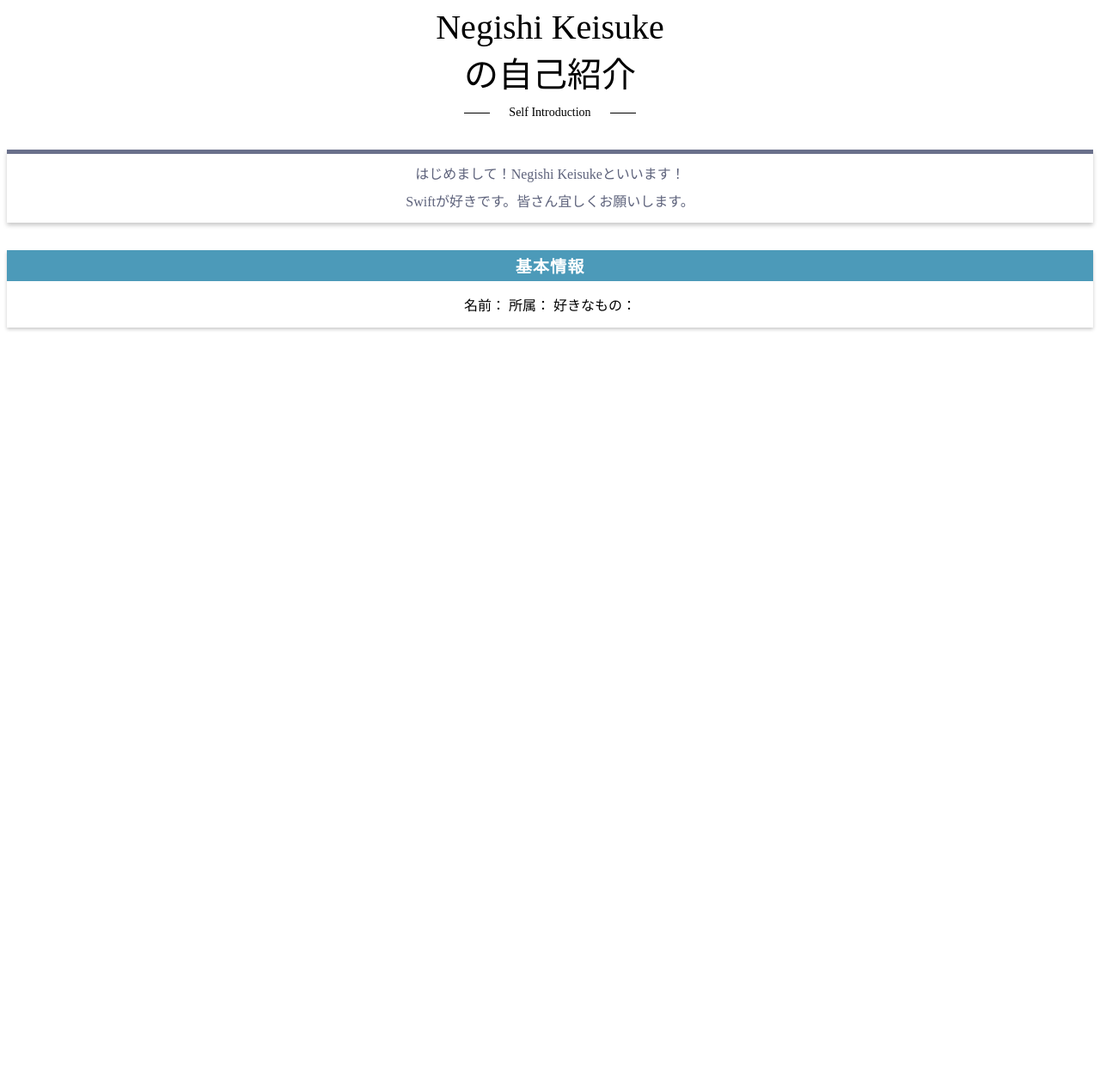
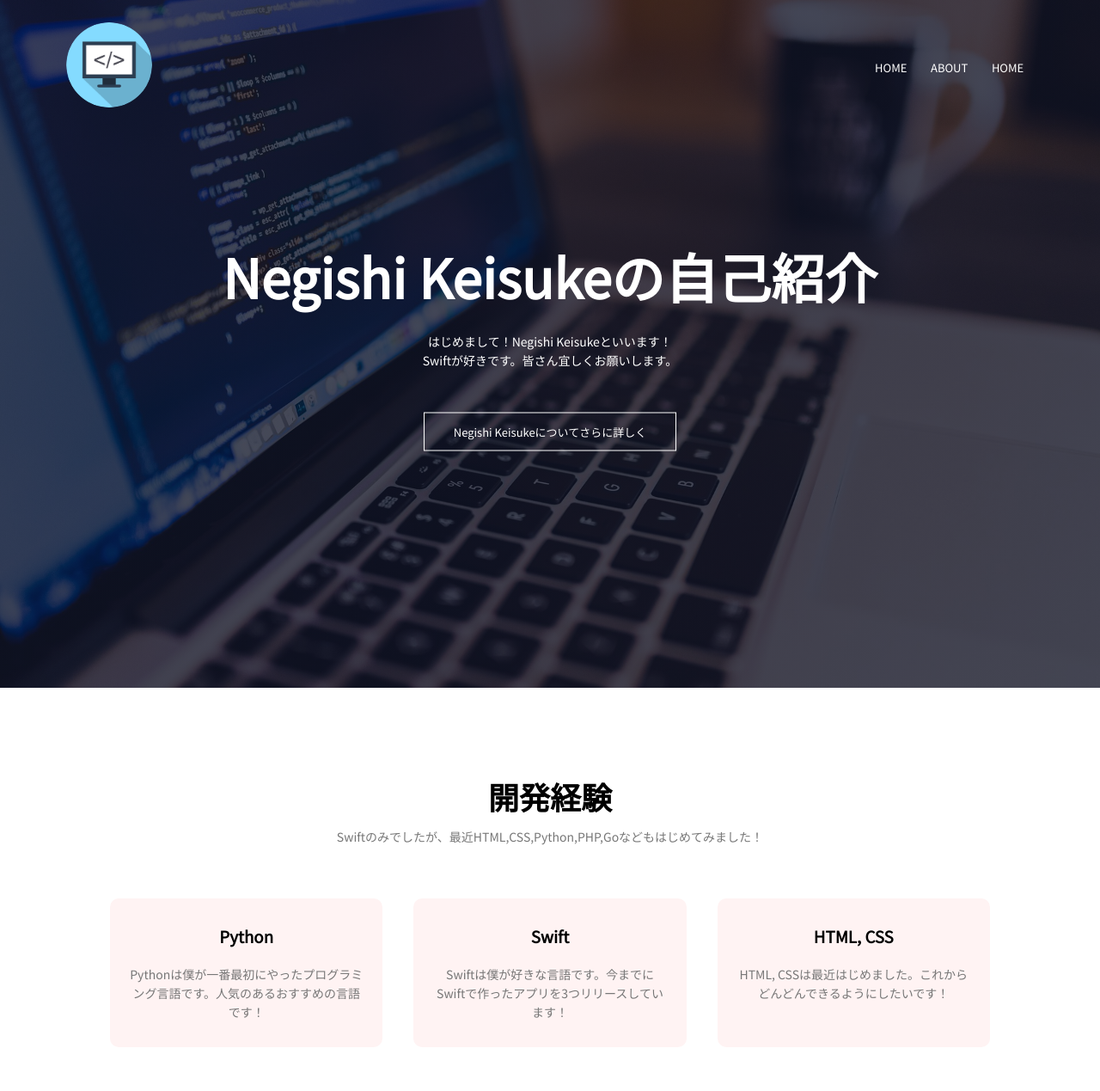
Before and after one commit to Nature-07/Nature-07.github.io, a plain HTML site: page index.html in a window 1280 px wide. Shown: the whole page at 86% size. Before the commit the page ends 800 px from the top, so only its background shows below. Drawn offline with Linux system fonts and the light colour scheme.

Commit message:
すべて変更しました.

```diff
--- a/index.html
+++ b/index.html
@@ -1,35 +1,71 @@
 <!DOCTYPE html>
 <html lang="ja">
-
 <head>
-    <meta charset="UTF-8">
+    <meta charset="UTF-8" name="viewport" content="with=device-width, initial-scale=1.0">
     <title>Negishi Keisukeの自己紹介</title>
     <!-- css -->
     <link href="./style.css" rel="stylesheet">
+    <link rel="preconnect" href="https://fonts.gstatic.com">
+    <link href="https://fonts.googleapis.com/css2?family=Noto+Sans+JP&display=swap" rel="stylesheet">
+    <link rel="stylesheet" href="https://cdn.jsdelivr.net/npm/@fortawesome/fontawesome-free@5.15.3/css/fontawesome.min.css">
 </head>
-
 <body>
 
-    <div class="head_test-wrap">
-        <h1 class="head_test">
-            Negishi Keisuke<br>の自己紹介
-            <span class="head_test-point">Self Introduction</span>
-        </h1>
-    </div>
+    <section class="header">
+        <nav>
+            <a href="index.html"><img src="./logo.png" class="logo-image"></a>
+            <div class="nav-links" id="navLinks">
+                <i class="fa fa-times" onclick="hideMenu()"></i>
+                <ul>
+                    <li><a href="">HOME</a></li>
+                    <li><a href="">ABOUT</a></li>
+                    <li><a href="">HOME</a></li>
+                </ul>
+            </div>
+            <i class="fa fa-bars" onclick="showMenu()"></i>
+        </nav>
 
-    <div class="box1">
-        <p>はじめまして！Negishi Keisukeといいます！<br>Swiftが好きです。皆さん宜しくお願いします。</p>
-    </div>
+        <div class="text-box">
+            <h1>Negishi Keisukeの自己紹介</h1>
+            <p>はじめまして！Negishi Keisukeといいます！<br>Swiftが好きです。皆さん宜しくお願いします。</p>
+            <a href="" class="btn">Negishi Keisukeについてさらに詳しく</a>
+        </div>
+    </section>
 
-    <div class="box2">
-        <div class="box-title">基本情報</div>
-        <div>
-            <ul class="basic_information">
-                <li>名前：</li>
-                <li>所属：</li>
-                <li>好きなもの：</li>
-            </ul>
+    <section class="experience">
+        <h1>開発経験</h1>
+        <p>Swiftのみでしたが、最近HTML,CSS,Python,PHP,Goなどもはじめてみました！</p>
+
+        <div class="row">
+            <div class="content">
+                <h3>Python</h3>
+                <p>Pythonは僕が一番最初にやったプログラミング言語です。人気のあるおすすめの言語です！</p>
+            </div>
+            <div class="content">
+                <h3>Swift</h3>
+                <p>Swiftは僕が好きな言語です。今までにSwiftで作ったアプリを3つリリースしています！</p>
+            </div>
+            <div class="content">
+                <h3>HTML, CSS</h3>
+                <p>HTML, CSSは最近はじめました。これからどんどんできるようにしたいです！</p>
+            </div>
         </div>
-    </div>
+
+    </section>
+
+    <script>
+
+        var navLinks = document.getElementById("navLinks");
+
+        function showMenu() {
+            navLinks.style.right = "0";
+        }
+
+        function hideMenu() {
+            navLinks.style.right = "-200px";
+        }
+
+    </script>
+
 </body>
 </html>
--- a/style.css
+++ b/style.css
@@ -1,79 +1,188 @@
-.head_test {
-    margin:  0;             /* デフォルトCSS打ち消し */
-    position:  relative;    /* 位置調整 */
-    font-weight:  normal;   /* 文字の太さ調整 */
-    margin-bottom: 35px;    /* 周りの余白指定 */
-    font-size: 40px;        /* 文字サイズ指定 */
-    text-align:  center;    /* 文字位置指定 */
+* {
+    margin: 0;
+    padding: 0;
+    font-family: 'Noto Sans JP', sans-serif;
+}
+
+.logo-image {
+    border-radius: 50%;
+}
+
+.header {
+    min-height: 100vh;
+    width: 100%;
+    background-image: linear-gradient(rgba(4, 9, 30, 0.7), rgba(4, 9, 30, 0.7)), url(./backImage.jpg);
+    background-position: center;
+    background-size: cover;
+    position: relative;
+}
+
+
+nav {
+    display: flex;
+    padding: 2% 6%;
+    justify-content: space-between;
+    align-items: center;
+}
+
+nav img {
+    width: 100px;
+}
+
+.nav-links {
+    flex: 1;
+    text-align: right;
+}
+
+.nav-links ul li {
+    list-style: none;
+    display: inline-block;
+    padding: 8px 12px;
+    position: relative;
+}
+
+.nav-links ul li a {
+    color: #fff;
+    text-decoration: none;
+    font-size: 13px;
+}
+
+.nav-links ul li ::after {
+    content: '';
+    width: 0%;
+    height: 2px;
+    background: #f44336;
+    display: block;
+    margin: auto;
+    transition: 0.5s;
+}
+
+.nav-links ul li :hover::after {
+    width: 100%;
+}
+
+.text-box {
+    width: 90%;
+    color: #fff;
+    position: absolute;
+    top: 50%;
+    left: 50%;
+    transform: translate(-50%, -50%);
+    text-align: center;
+}
+
+.text-box h1 {
+    font-size: 62px;
+}
+
+.text-box p {
+    margin: 10px 0 40px;
+    font-size: 14px;
+    color: #fff;
+}
+
+.btn {
+    display: inline-block;
+    text-decoration: none;
+    color: #fff;
+    border: 1px solid #fff;
+    padding: 12px 34px;
+    font-size: 13px;
+    background: transparent;
+    position: relative;
+    cursor: pointer;
+}
+
+.btn:hover {
+    border: 1px solid #f44336;
+    background: #f44336;
+    transition: 1s;
+}
+
+nav .fa {
+    display: none;
+}
+
+@media(max-width: 700px) {
+    .text-box h1 {
+        font-size: 20px;
+    }
+    .nav-links ul li {
+        display: block;
+    }
+    .nav-links {
+        position: absolute;
+        background: #f44336;
+        height: 100vh;
+        width: 200px;
+        top: 0;
+        right: -200px;
+        text-align: left;
+        z-index: 2;
+        transition: 1s;
+    }
+    nav .fa {
+        display: block;
+        color: #fff;
+        margin: 10px;
+        font-size: 22px;
+        cursor: pointer;
+    }
+    .nav-links ul {
+        padding: 30px;
+    }
+}
+
+
+.experience {
+    width: 80%;
+    margin: auto;
+    text-align: center;
+    padding-top: 100px;
+}
+
+h1 {
+    font-size: 36px;
+    font-weight: 600;
 }
 
 p {
-    margin:  0;             /* デフォルトCSS打ち消し */
-    line-height: 2;         /* 行間調整 */
-    text-align: center;
-}
-
-.head_test-point {
-    display:  block;        /* ブロック要素にする */
-    font-size:  14px;       /* 文字サイズ指定 */
-    margin-top:  10px;      /* 周りの余白指定 */
-    position:  relative;    /* 位置調整 */
-    width: 140px;           /* 幅指定 */
-    margin: 10px auto 0;    /* 周りの余白指定 */
-    background-color:  #fff;/* 背景色指定 */
-}
-
-.head_test-point:before {
-    content: '';            /* 空の要素を作る */
-    height:  1px;           /* 高さ指定 */
-    background-color:  #000;/* 背景色指定 */
-    position:  absolute;    /* 位置調整 */
-    top: 0;                 /* 位置調整 */
-    bottom:  0;             /* 位置調整 */
-    margin:  auto;          /* 位置調整 */
-    z-index: -1;            /* 重なり調整 */
-    width: 200px;           /* 幅指定 */
-    left:  -30px;           /* 位置調整 */
+    color: #777;
+    font-size: 14px;
+    font-weight: 300;
+    line-height: 22px;
+    padding: 10px;
 }
 
 
-.box1{
-    padding: 0.5em 1em;
-    margin: 2em 0;
-    color: #5d627b;
-    background: white;
-    border-top: solid 5px #6a708b;
-    box-shadow: 0 3px 5px rgba(0, 0, 0, 0.22);
+.row {
+    margin-top: 5%;
+    display: flex;
+    justify-content: space-between;
 }
 
-.box1 p {
-    margin: 0;
-    padding: 0;
+.content {
+    flex-basis: 31%;
+    background: #fff3f3;
+    border-radius: 10px;
+    margin-bottom: 5%;
+    padding: 20px 12px;
+    box-sizing: border-box;
+    transition: 0.5s;
 }
 
-
-.box2 {
-    margin: 2em 0;
-    background: white;
-    box-shadow: 0 2px 4px rgba(0, 0, 0, 0.22);
+h3 {
+    text-align: center;
+    font-weight: 600;
+    margin: 10px 0;
 }
 
-.box2 .box-title {
-    font-size: 1.2em;
-    background: #4c9ab9;
-    padding: 4px;
-    text-align: center;
-    color: #FFF;
-    font-weight: bold;
-    letter-spacing: 0.05em;
+.content:hover {
+    box-shadow: 0 0 20px 0px rgba(0, 0, 0, 0.2);
 }
 
-.box2 ul {
-    padding: 15px 20px;
-    margin: 0;
-    text-align: center;
+@media(max-width: 700px) {
+    .row {
+        flex-direction: column;
+    }
 }
-
-.box2 li {
-    display: inline-block;
-}
```
Also changed, not shown: backImage.jpg (added), logo.png (added).
